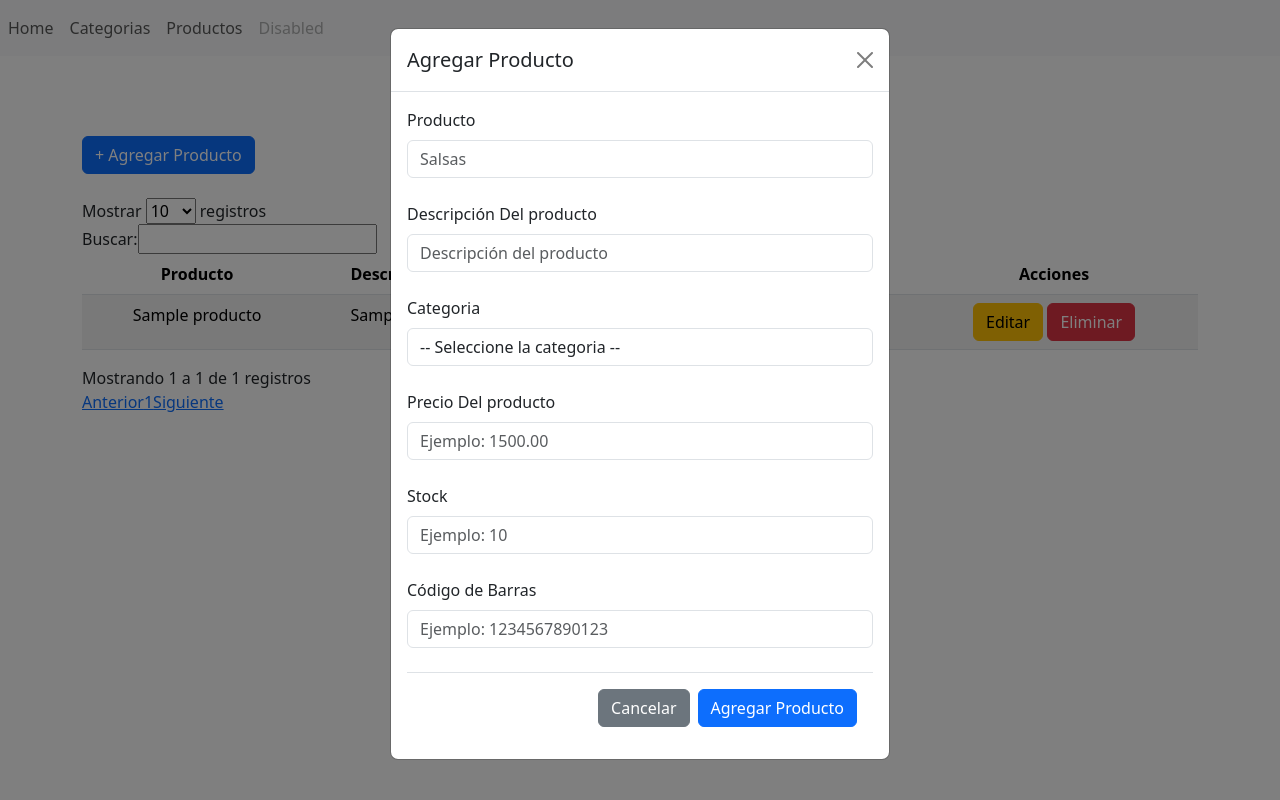
After one commit to DanielPaez36/Gestor_Inventario, a Django app: template apps/almacen/templates/producto/productos.html in a window 1280 px wide, after a click on "+ Agregar Producto". The commit adds this page. Run offline with Django 5.2, Linux system fonts and the light colour scheme; the template is opened without the code that fills it: most values are stand-ins (such as "Sample title", 1, 10 or a date in 2020); some libraries are stand-ins or nearby versions.

Commit message:
crud productos

```diff
--- a/apps/almacen/templates/layouts/plantilla.html
+++ b/apps/almacen/templates/layouts/plantilla.html
@@ -44,7 +44,7 @@
                       <a class="nav-link" href="{% url "categorias" %}">Categorias</a>
                     </li>
                     <li class="nav-item">
-                      <a class="nav-link" href="#">Pricing</a>
+                      <a class="nav-link" href="{% url "productos" %}">Productos</a>
                     </li>
                     <li class="nav-item">
                       <a class="nav-link disabled" href="#">Disabled</a>
--- /dev/null
+++ b/apps/almacen/templates/producto/productos.html
@@ -0,0 +1,107 @@
+{% extends "layouts/plantilla.html" %}
+{% load static %}
+{% load humanize %}
+
+{% block title %}
+Productos
+{% endblock title %}
+
+{% block content %}
+
+<div class="container">
+    <h1 class="text-center mt-4">PRODUCTOS</h1>
+    <button type="button" class="btn btn-primary mb-4" data-bs-toggle="modal" data-bs-target="#exampleModal">+ Agregar Producto</button>
+    <!--Verifica si hay productos-->
+    {% if productos %}
+        <div class="table-responsive">
+            <table class="table table-hover table-striped text-center" id="tabla">
+                <thead class="thead-primary">
+                    <tr>
+                        <th>Producto</th>
+                        <th>Descripción</th>
+                        <th>Categoria</th>
+                        <th>Precio</th>
+                        <th>Stock</th>
+                        <th>Codigo</th>
+                        <th>Acciones</th>
+                    </tr>
+                </thead>
+                <tbody>
+                    {% for producto in productos %}
+                        <tr>
+                            <td>{{producto.nombre_prod}}</td>
+                            <td>{{producto.descripcion_prod}}</td>
+                            <td>{{producto.fk_id_categoria}}</td>
+                            <td>{{producto.precio_prod|floatformat:2|intcomma}}</td>
+                            <td>{{producto.stock_prod}}</td>
+                            <td>{{producto.codigo_barras_prod}}</td>
+                            <td>
+                                <a href="{% url 'editar_producto' id=producto.id %}" class="btn btn-warning">Editar</a>
+                                <a href="javascript:void(0)" onclick="eliminarFila('/eliminar_producto/{{ producto.id }}', 'Producto')" class="btn btn-danger">Eliminar</a>
+                            </td>
+                        </tr>
+                    {% endfor %}
+                </tbody>
+            </table>
+        </div>
+    {% else %}
+        <div class="alert alert-warning mt-4 text-center">NO HAY REGISTROS</div>
+    {% endif %}
+</div>
+
+<!-- Modal Agregar Productos -->
+<div class="modal fade" id="exampleModal" tabindex="-1" aria-labelledby="exampleModalLabel" aria-hidden="true">
+    <div class="modal-dialog">
+        <div class="modal-content">
+            <div class="modal-header">
+                <h1 class="modal-title fs-5" id="exampleModalLabel">Agregar Producto</h1>
+                <button type="button" class="btn-close" data-bs-dismiss="modal" aria-label="Close"></button>
+            </div>
+            <div class="modal-body">
+                <!-- Formulario para agregar producto -->
+                <form action="{% url 'crear_producto' %}" method="POST" id="form_producto">
+                    {% csrf_token %}
+                    <div class="mb-4">
+                        <label for="nombre_prod" class="form-label">Producto</label>
+                        <input type="text" name="nombre_prod" placeholder="Salsas" id="nombre_prod" required class="form-control" />
+                    </div>
+                    <div class="mb-4">
+                        <label for="descripcion_prod" class="form-label">Descripción Del producto</label>
+                        <input type="text" name="descripcion_prod" placeholder="Descripción del producto" id="descripcion_prod" required class="form-control" />
+                    </div>
+                    <div class="mb-4">
+                        <label for="fk_id_categoria" class="form-label">Categoria</label>
+                        <select class="form-control" name="fk_id_categoria" id="fk_id_categoria">
+                            <option value="">-- Seleccione la categoria --</option>
+                            {% for categoria in categorias %}
+                                <option value="{{categoria.id}}">{{categoria.nombre_cat}}</option>
+                            {% endfor %}
+                        </select>
+                    </div>
+                    <div class="mb-4">
+                        <label for="precio_prod" class="form-label">Precio Del producto</label>
+                        <input type="text" name="precio_prod" placeholder="Ejemplo: 1500.00" id="precio_prod" required class="form-control" />
+                    </div>
+                    <div class="mb-4">
+                        <label for="stock_prod" class="form-label">Stock</label>
+                        <input type="number" name="stock_prod" placeholder="Ejemplo: 10" id="stock_prod" required class="form-control" min="0" />
+                    </div>
+                    <div class="mb-4">
+                        <label for="codigo_barras_prod" class="form-label">Código de Barras</label>
+                        <input type="text" name="codigo_barras_prod" placeholder="Ejemplo: 1234567890123" id="codigo_barras_prod" required class="form-control" maxlength="13" pattern="\d{12,13}" title="Debe contener entre 12 y 13 dígitos numéricos."
+                        />
+                    </div>
+                    <div class="modal-footer">
+                        <button type="button" class="btn btn-secondary" data-bs-dismiss="modal">Cancelar</button>
+                        <button type="submit" class="btn btn-primary">Agregar Producto</button>
+                      </div>
+                </form>
+            </div>
+        </div>
+    </div>
+</div>
+
+<script src="{% static 'js/tabla.js' %}"></script>
+<script src="{% static 'js/validate.js' %}"></script>
+
+{% endblock content %}
--- a/inventario/settings.py
+++ b/inventario/settings.py
@@ -38,6 +38,7 @@
     'django.contrib.sessions',
     'django.contrib.messages',
     'django.contrib.staticfiles',
+    'django.contrib.humanize',
     'apps.almacen',
 ]
 
```
Also changed, not shown: apps/almacen/templates/producto/editar_producto.html (added, +76 -0 lines), apps/almacen/urls.py (+8 -1 lines), apps/almacen/views/producto_views.py (added, +69 -0 lines), db.sqlite3.
